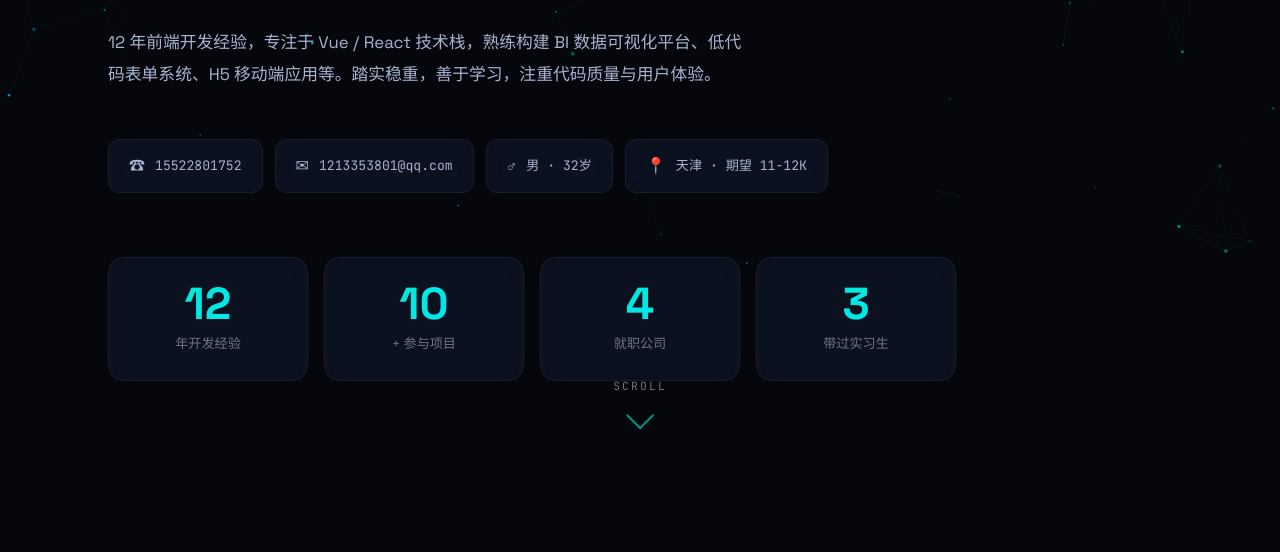
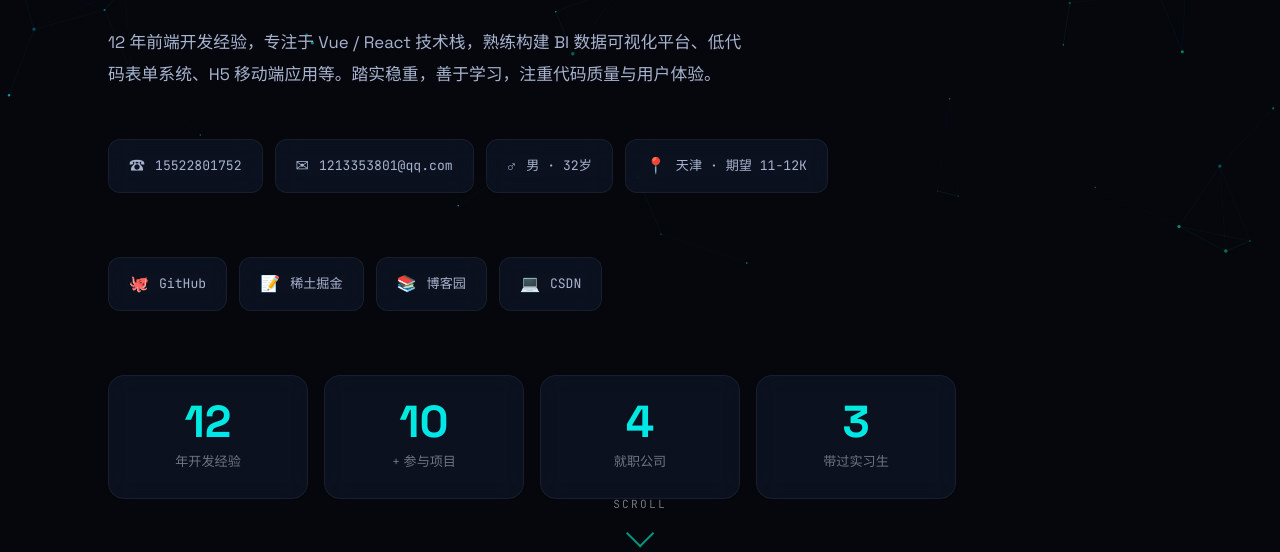
Before and after one commit to sgjy123/Resume, a plain HTML site: page index.html in a window 1280 px wide. Shown: the part 518-1070 px from the top of the page. Drawn offline with Linux system fonts and the light colour scheme.

Commit message:
feat: 新增GitHub/掘金/博客园/CSDN个人主页链接

```diff
--- a/index.html
+++ b/index.html
@@ -47,6 +47,12 @@
             <a class="contact-pill" href="mailto:1213353801@qq.com"><span class="ico">✉</span>1213353801@qq.com</a>
             <span class="contact-pill"><span class="ico">♂</span>男 · 32岁</span>
             <span class="contact-pill"><span class="ico">📍</span>天津 · 期望 11-12K</span>
+        </div>
+        <div class="contact-row">
+            <a class="contact-pill" href="https://github.com/sgjy123" target="_blank" rel="noopener"><span class="ico">🐙</span>GitHub</a>
+            <a class="contact-pill" href="https://juejin.cn/user/1011206427256702/posts" target="_blank" rel="noopener"><span class="ico">📝</span>稀土掘金</a>
+            <a class="contact-pill" href="https://www.cnblogs.com/shangguancn" target="_blank" rel="noopener"><span class="ico">📚</span>博客园</a>
+            <a class="contact-pill" href="https://blog.csdn.net/sgjy_15522801752?type=blog" target="_blank" rel="noopener"><span class="ico">💻</span>CSDN</a>
         </div>
 
         <div class="stats-row">
```
